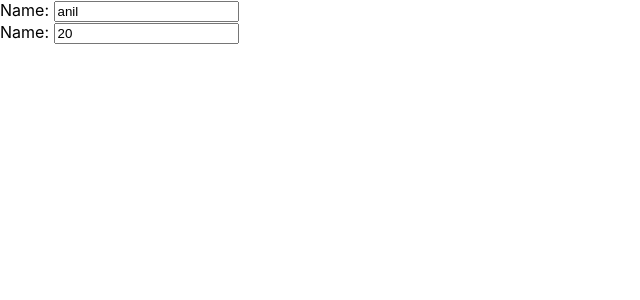
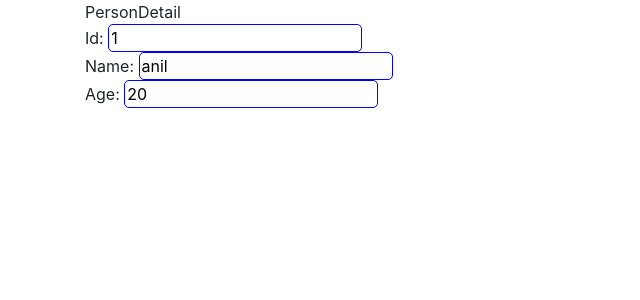
Before and after one commit to joydip-git/verizon-reactjs-12thOctober2020, a React (Create React App) app in the folder codes/day-3/react-state-list-demo/: page / in a window 1280 px wide. Shown: the top 300 px of the page, without its empty margins (0-640 px from the left). Built offline with nearby package versions, Linux system fonts and the light colour scheme.

Commit message:
app updated with bootstrap

```diff
--- a/codes/day-3/react-state-list-demo/package.json
+++ b/codes/day-3/react-state-list-demo/package.json
@@ -6,6 +6,7 @@
     "@testing-library/jest-dom": "^4.2.4",
     "@testing-library/react": "^9.5.0",
     "@testing-library/user-event": "^7.2.1",
+    "bootstrap": "^4.5.3",
     "react": "^16.13.1",
     "react-dom": "^16.13.1",
     "react-scripts": "3.4.3"
--- a/codes/day-3/react-state-list-demo/src/App.js
+++ b/codes/day-3/react-state-list-demo/src/App.js
@@ -27,8 +27,10 @@ class App extends Component {
 
   render() {
     return (
-      <div>
-        <Person personData={this.state.people[0]} />
+      <div className='container'>
+        <div className='panel panel-primary'>
+          <Person personData={this.state.people[0]} />
+        </div>
       </div>
     );
   }
--- /dev/null
+++ b/codes/day-3/react-state-list-demo/src/Person.css
@@ -0,0 +1,4 @@
+input[type="text"] {
+    border-radius: 5px;
+    border: 1px solid blue;
+}
--- a/codes/day-3/react-state-list-demo/src/Person.js
+++ b/codes/day-3/react-state-list-demo/src/Person.js
@@ -1,5 +1,5 @@
 import React from 'react'
-
+import './Person.css'
 /**
  * props = {
  *     personData:{
@@ -14,11 +14,19 @@ const Person = (props) => {
     return (
         // <React.Fragment>
         <>
-            Name:&nbsp;
-            <input type='text' value={personData.name} />
-            <br />
-            Name:&nbsp;
-            <input type='text' value={personData.age} />
+            <div className='panel panel-heading'>
+                PersonDetail
+            </div>
+            <div className='panel panel-body'>
+                Id:&nbsp;
+                <input type='text' value={personData.id} readOnly />
+                <br />
+                Name:&nbsp;
+                <input type='text' value={personData.name} />
+                <br />
+                Age:&nbsp;
+                <input type='text' value={personData.age} />
+            </div>
         </>
         /* </React.Fragment> */
     );
--- a/codes/day-3/react-state-list-demo/src/index.js
+++ b/codes/day-3/react-state-list-demo/src/index.js
@@ -1,6 +1,7 @@
 import React from 'react';
 import ReactDOM from 'react-dom';
 import './index.css';
+import 'bootstrap/dist/css/bootstrap.min.css'
 import App from './App';
 
 ReactDOM.render(
```
Also changed, not shown: 1 other file (tests, documents, lock files or other folders).
